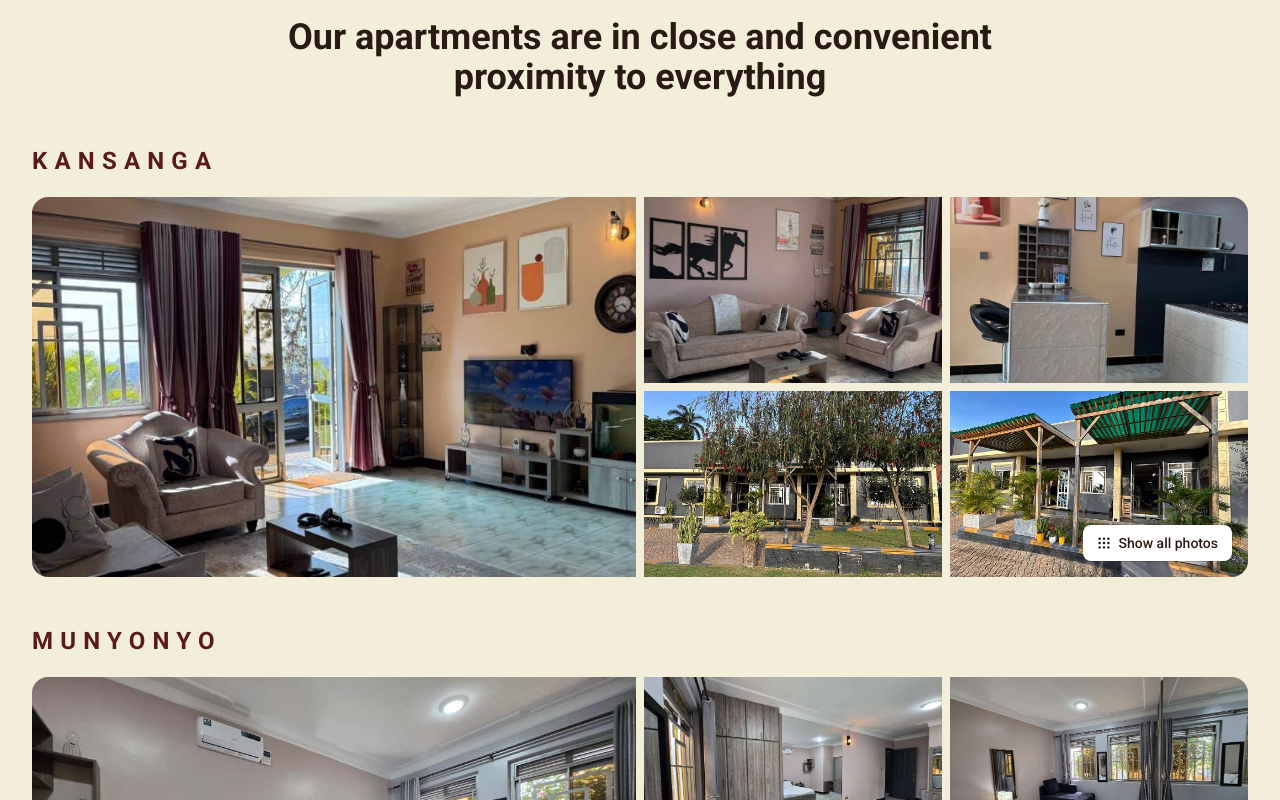
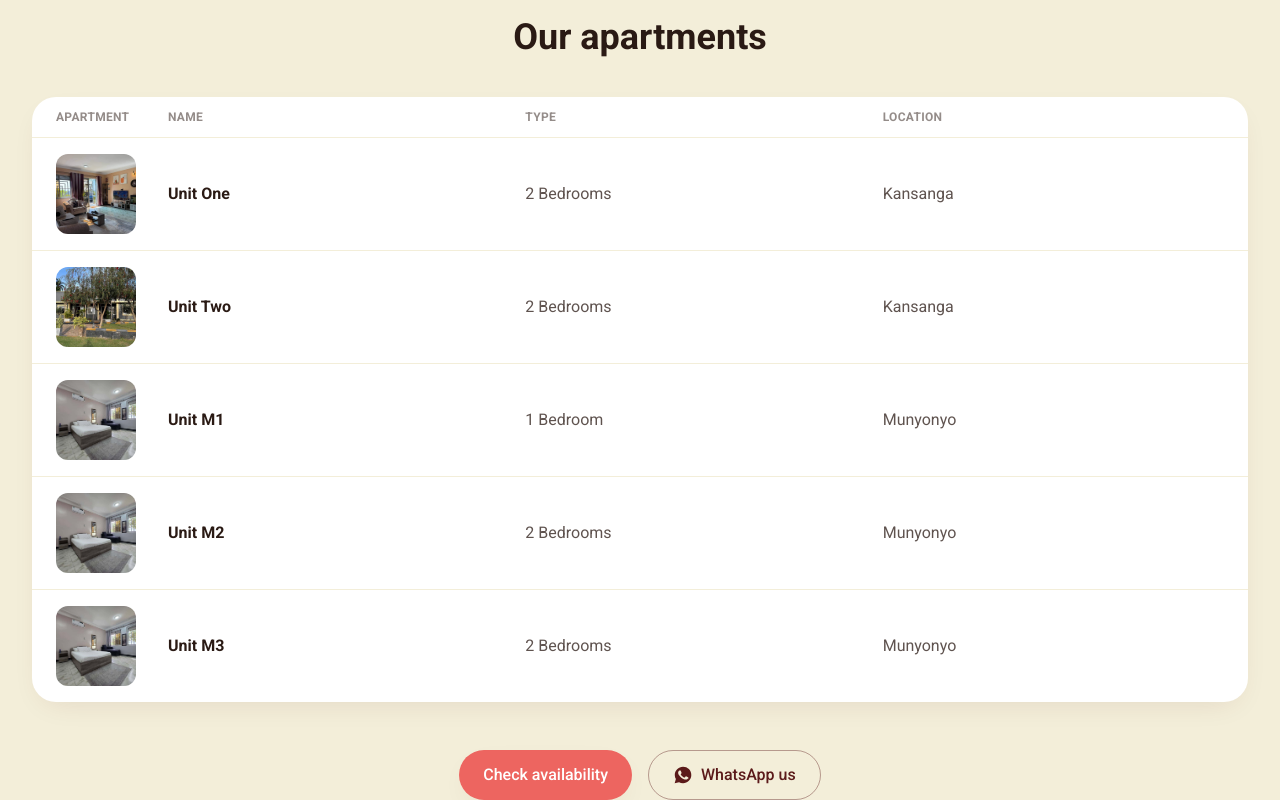
Before and after one commit to Ssali-Remy/ssali-remy.github, a React (Vite) app: page / in a window 1280 px wide. Shown: the part 740-1540 px from the top of the page. Built offline with nearby package versions, Linux system fonts and the light colour scheme.

Commit message:
feat(Home): replace Kansanga/Munyonyo photo mosaics with an apartments list (image, name, type, location) linking to /apartments/:id; simplify heading to 'Our apartments'

```diff
--- a/src/pages/Home.jsx
+++ b/src/pages/Home.jsx
@@ -1,10 +1,7 @@
 import { useState, useEffect, useRef } from "react";
 import { Link } from "react-router-dom";
-import PhotoMosaic from "../components/PhotoMosaic";
 import Partners from "../components/Partners";
-import { k1Cover, k1Img1, k1Img2, k1Img3, k1Img4 } from "../data/images-k1";
-import { k2Cover, k2Img1, k2Img2, k2Img3, k2Img4 } from "../data/images-k2";
-import { m3Cover, m3Img1, m3Img2, m3Img3, m3Img4 } from "../data/images-m3";
+import { units } from "../data/units";
 import { site } from "../data/site";
 
 /* ── Intersection Observer hook (fires once, with sync visible-check fallback) ── */
@@ -112,13 +109,9 @@ const AMENITIES = [
   },
 ];
 
-// Ordered with shared/common areas (living, bar, kitchen) first,
-// bedrooms and private rooms last.
-const KANSANGA_REEL = [
-  k1Cover, k1Img1, k1Img2, k2Cover, k2Img1, k2Img2,
-  k1Img3, k1Img4, k2Img3, k2Img4,
-];
-const MUNYONYO_REEL = [m3Cover, m3Img2, m3Img3, m3Img1, m3Img4];
+function bedroomLabel(u) {
+  return `${u.bedrooms} Bedroom${u.bedrooms > 1 ? "s" : ""}`;
+}
 
 function SectionFade({ from, to }) {
   return (
@@ -169,29 +162,41 @@ export default function Home() {
       <section style={{ backgroundColor: "#f3eed9" }} className="py-16">
         <div ref={mosaicRef} className="container-x">
           <h2 className={`text-3xl sm:text-4xl font-bold text-brand-ink leading-tight text-center max-w-3xl mx-auto reveal-up stagger-1${mosaicInView ? " in-view" : ""}`}>
-            Our apartments are in close and convenient proximity to everything
+            Our apartments
           </h2>
         </div>
 
-        <div className="mt-12">
-          <div className="container-x">
-            <h3 className={`text-2xl font-bold text-brand-maroon tracking-[0.3em] reveal-up stagger-2${mosaicInView ? " in-view" : ""}`}>
-              KANSANGA
-            </h3>
-          </div>
-          <div className={`container-x mt-5 reveal-up stagger-3${mosaicInView ? " in-view" : ""}`}>
-            <PhotoMosaic images={KANSANGA_REEL} label="Kansanga" />
-          </div>
-        </div>
-
-        <div className="mt-12">
-          <div className="container-x">
-            <h3 className={`text-2xl font-bold text-brand-maroon tracking-[0.3em] reveal-up stagger-4${mosaicInView ? " in-view" : ""}`}>
-              MUNYONYO
-            </h3>
-          </div>
-          <div className={`container-x mt-5 reveal-up stagger-5${mosaicInView ? " in-view" : ""}`}>
-            <PhotoMosaic images={MUNYONYO_REEL} label="Munyonyo" />
+        <div className={`container-x mt-10 reveal-up stagger-3${mosaicInView ? " in-view" : ""}`}>
+          <div className="overflow-hidden rounded-3xl bg-white shadow-soft">
+            <div className="hidden sm:grid grid-cols-[96px_1fr_1fr_1fr] gap-4 px-6 py-3 text-xs font-semibold uppercase tracking-wide text-brand-ink/50 border-b border-brand-beige">
+              <span>Apartment</span>
+              <span>Name</span>
+              <span>Type</span>
+              <span>Location</span>
+            </div>
+            {units.map((u) => (
+              <Link
+                key={u.id}
+                to={`/apartments/${u.id}`}
+                className="grid grid-cols-[72px_1fr] sm:grid-cols-[96px_1fr_1fr_1fr] items-center gap-4 px-6 py-4 border-b border-brand-beige last:border-b-0 transition hover:bg-brand-beige/30"
+              >
+                <img
+                  src={u.cover}
+                  alt={u.name}
+                  className="h-16 w-16 sm:h-20 sm:w-20 rounded-xl object-cover"
+                  loading="lazy"
+                />
+                <div className="sm:hidden">
+                  <p className="font-semibold text-brand-ink">{u.name}</p>
+                  <p className="text-sm text-brand-ink/60">
+                    {bedroomLabel(u)} · {u.location}
+                  </p>
+                </div>
+                <span className="hidden sm:block font-semibold text-brand-ink">{u.name}</span>
+                <span className="hidden sm:block text-brand-ink/75">{bedroomLabel(u)}</span>
+                <span className="hidden sm:block text-brand-ink/75">{u.location}</span>
+              </Link>
+            ))}
           </div>
         </div>
 
```
